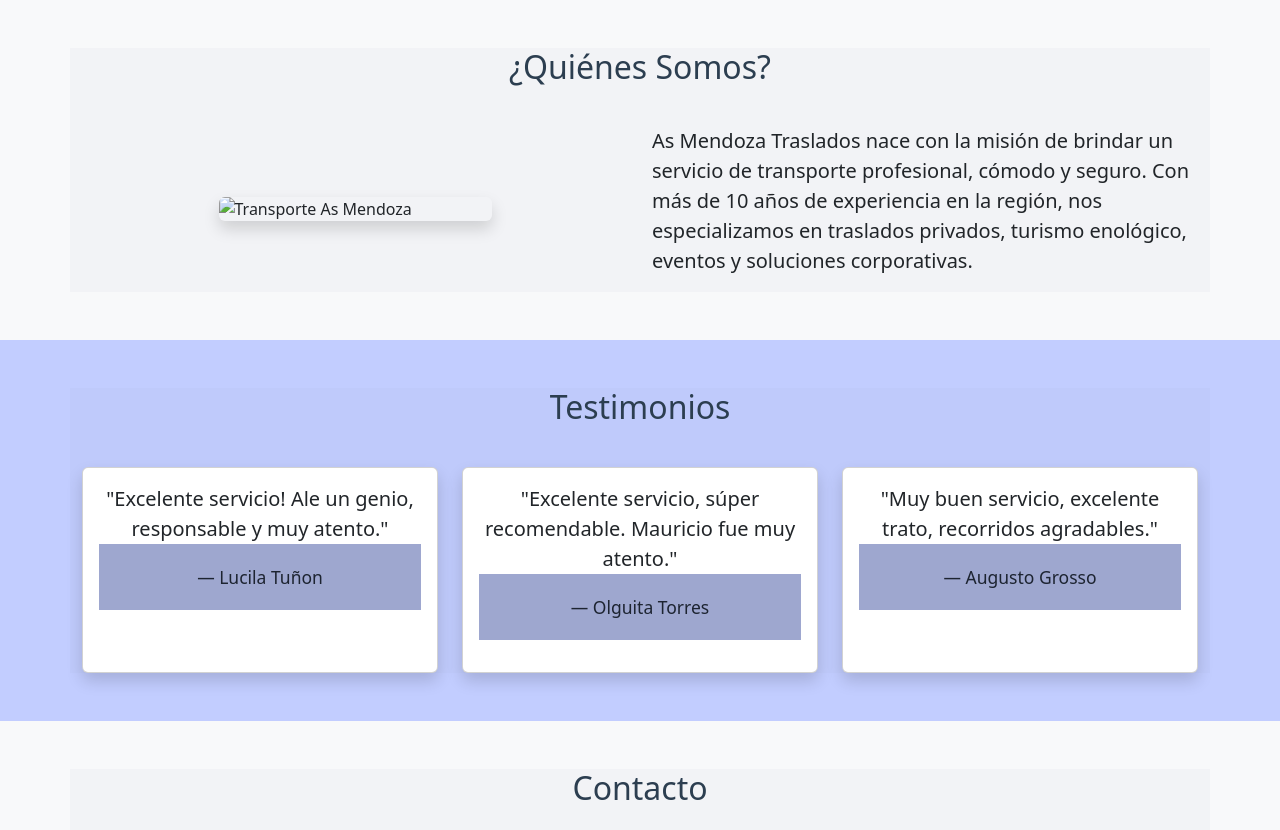
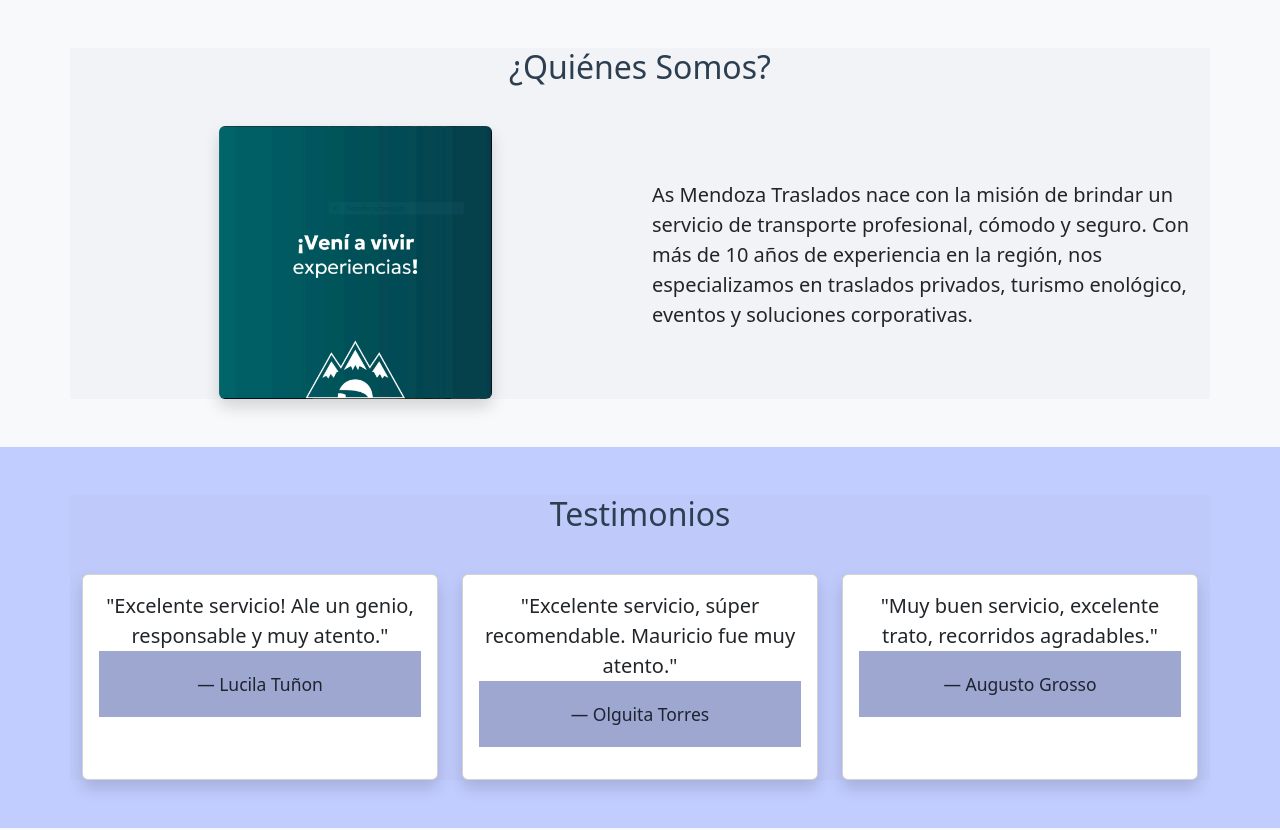
Before and after one commit to AsTrasladosMendoza/AsMendoza, a plain HTML site: page index.html in a window 1280 px wide. Shown: the part 920-1750 px from the top of the page. Drawn offline with nearby package versions, Linux system fonts and the light colour scheme.

Commit message:
Update index.html

```diff
--- a/index.html
+++ b/index.html
@@ -192,7 +192,7 @@
         <h2 class="section-title">¿Quiénes Somos?</h2>
         <div class="row align-items-center">
           <div class="col-md-6 mb-4 mb-md-0">
-            <img src="../AsMdzT/img-/FOTO1.PNG" alt="Transporte As Mendoza" class="img-fluid rounded shadow">
+            <img src="FOTO1.PNG" alt="Transporte As Mendoza" class="img-fluid rounded shadow">
           </div>
           <div class="col-md-6">
             <p class="fs-5">
```
